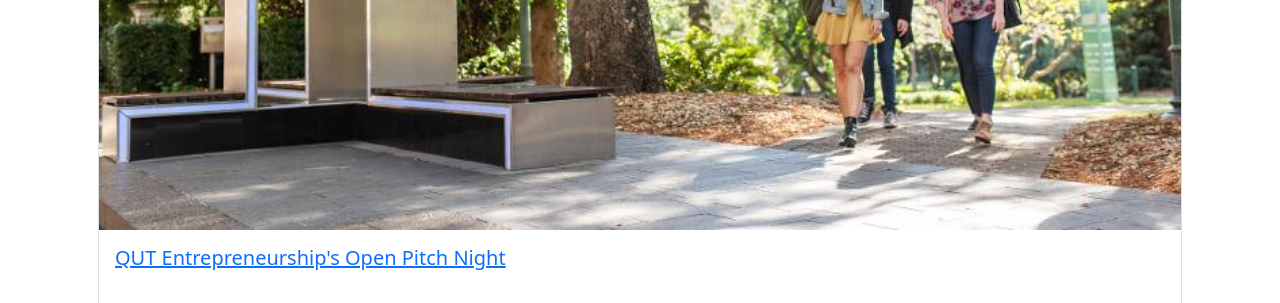
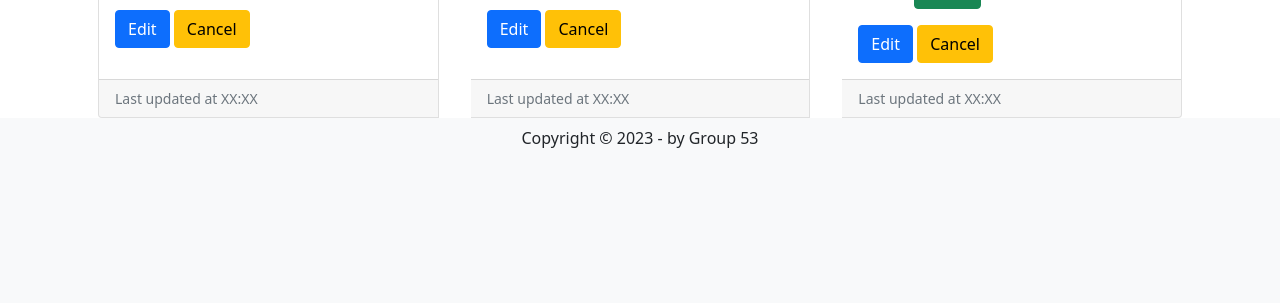
Before and after one commit to n11353091/IAB207-QUT, a Flask app: page / in a window 1280 px wide. Shown: the part 1089-1392 px from the top of the page. After the commit the page ends 1237 px from the top, so only its background shows below. Run offline with Flask 3, Linux system fonts and the light colour scheme; parts of the project's set-up code (start-up, migrations or seed data) failed here and were passed over; some libraries are stand-ins or nearby versions.

Commit message:
Update index.html
added this code
                    {% if current_user.id == event.owner_id %}
                        <a href="{{ url_for('event.manage', event_id=event.id) }}" class="btn btn-primary">Edit</a>
                        <a href="{{ url_for('event.cancel', event_id=event.id) }}" class="btn btn-warning">Cancel</a>
                    {% endif %}
which adds two buttons below each event which allows users that created the event to edit or cancel the event

```diff
--- a/a3_group53/EventsAround/templates/index.html
+++ b/a3_group53/EventsAround/templates/index.html
@@ -83,15 +83,21 @@
     <div class="card-group">
         {% for event in events %}
             <div class="card mx-3">
-          <img class="card-img-top" src={{event.image}} alt="event picture">
+                <img class="card-img-top" src="{{ event.image }}" alt="event picture">
                 <div class="card-body">
-             <h5><a href="{{url_for('event.show', id=event.id)}}" class="card-title">{{event.name}}</a></h5>
-             <p class="card-text">{{event.date}} {{event.time}} <br>
-                {{event.location}} <br>
-                 Status: <button type="button" class="btn btn-success">{{event.status}}</button>
+                    <h5><a href="{{ url_for('event.show', id=event.id) }}" class="card-title">{{ event.name }}</a></h5>
+                    <p class="card-text">{{ event.date }} {{ event.time }} <br>
+                        {{ event.location }} <br>
+                        Status: <button type="button" class="btn btn-success">{{ event.status }}</button>
                     </p>
+                    {% if current_user.id == event.owner_id %}
+                        <a href="{{ url_for('event.manage', event_id=event.id) }}" class="btn btn-primary">Edit</a>
+                        <a href="{{ url_for('event.cancel', event_id=event.id) }}" class="btn btn-warning">Cancel</a>
+                    {% endif %}
                 </div>
                 <div class="card-footer"><small class="text-muted">Last updated at XX:XX</small></div>
+            </div>
         {% endfor %}
     </div>
+</div>
 {% endblock %}
```
Lines whose indentation alone changed are shown as unchanged.
